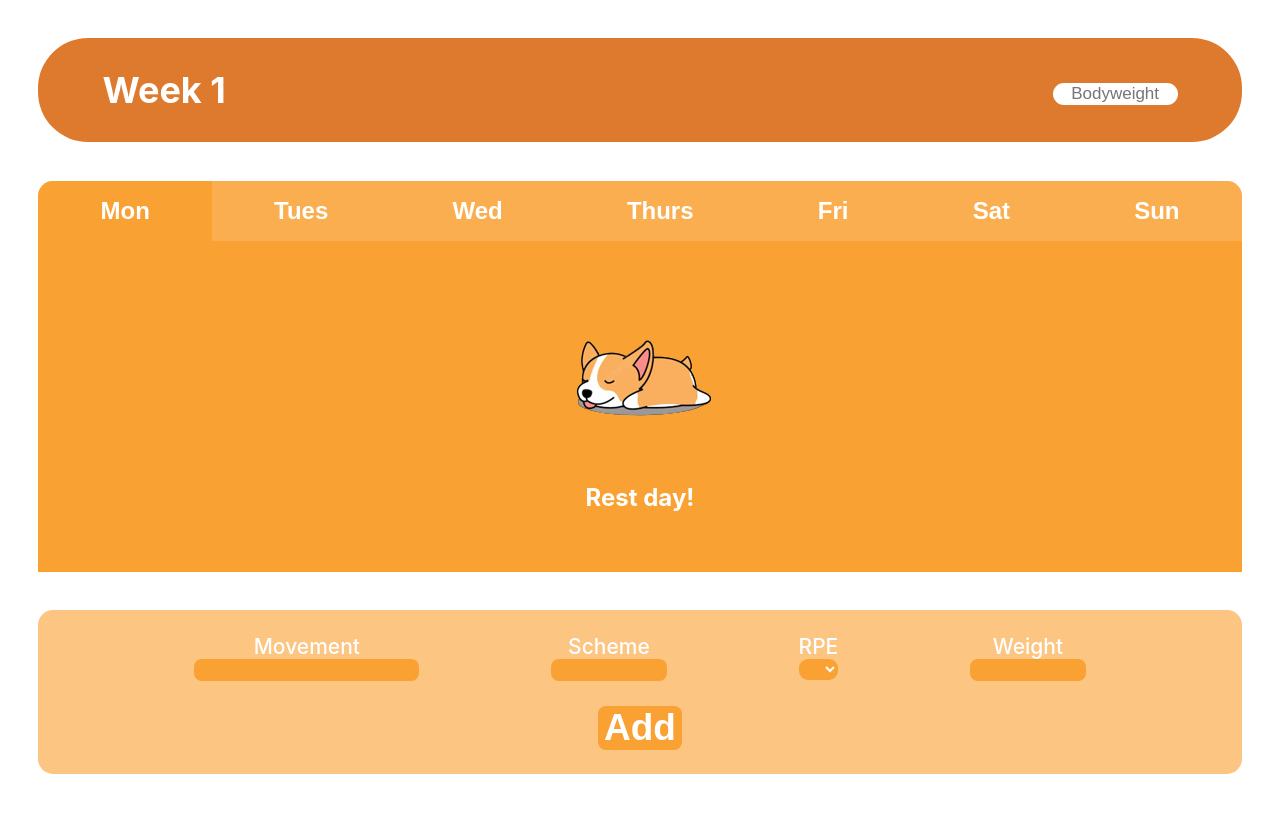
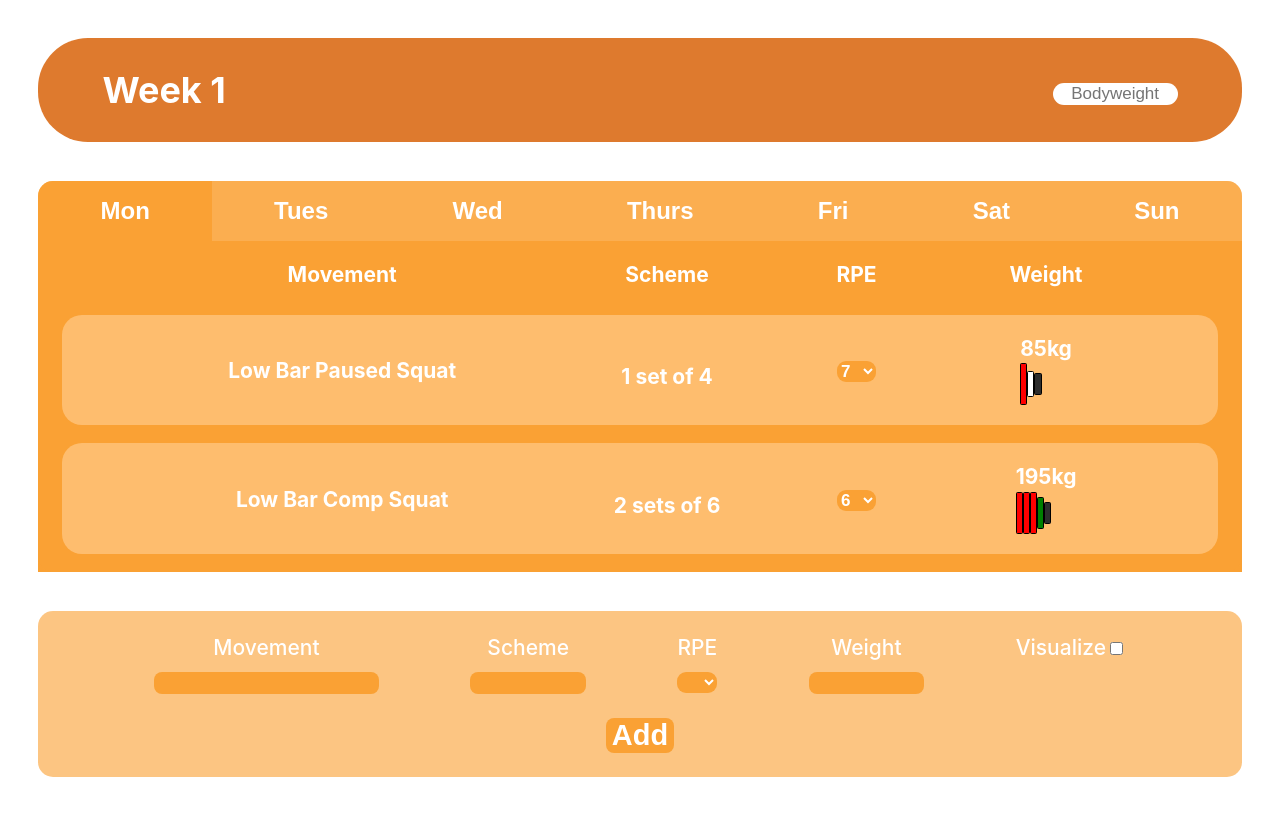
Before and after one commit to 2bato/coachingplatform, a React (Create React App) app: page / in a window 1280 px wide. Built offline with nearby package versions, Linux system fonts and the light colour scheme.

Commit message:
Added boolean property to toggle visualizer

```diff
--- a/src/App.js
+++ b/src/App.js
@@ -11,7 +11,8 @@ const DUMMYexercises = [
     scheme: '1 set of 4',
     rpe: 7,
     weight: 85,
-    day: 1,
+    day: 0,
+    visualize: true
   },
   {
     id: 2,
@@ -19,7 +20,8 @@ const DUMMYexercises = [
     scheme: '2 sets of 6',
     rpe: 6,
     weight: 195,
-    day: 1,
+    day: 0,
+    visualize: true
   },
   {
     id: 3,
@@ -28,6 +30,7 @@ const DUMMYexercises = [
     rpe: 7,
     weight: 257.5,
     day: 1,
+    visualize: true
   },
   {
     id: 4,
@@ -35,7 +38,8 @@ const DUMMYexercises = [
     scheme: '3 sets of 7',
     rpe: 8,
     weight: 267.5,
-    day: 1,
+    day: 2,
+    visualize: false
   },
 ];
 function App() {
@@ -55,7 +59,7 @@ function App() {
         <Header WeekNumber={WeekNumber} />
       </div>
       <div className="App-exercise">
-        <DayTab props={exercises} />{' '}
+        <DayTab props={exercises} />
         <AddExercise onAddNewExercise={addExerciseHandler} />
       </div>
     </div>
--- a/src/components/Exercise.css
+++ b/src/components/Exercise.css
@@ -15,7 +15,7 @@
 .Exercise-Label {
   display: grid;
   grid-template-columns: 35% 15% 10% 15%;
-  align-items: center;
+  align-items: baseline;
   justify-content: space-evenly;
   padding-inline: 3%;
   margin-inline: 2%;
--- a/src/components/Exercise.js
+++ b/src/components/Exercise.js
@@ -41,7 +41,12 @@ export default function Exercise({ props }) {
         </div>
       </div>
       {props.map((props) => (
-        <div className="Exercise-Item" key={props.id} day={props.day}>
+        <div
+          className="Exercise-Item"
+          key={props.id}
+          day={props.day}
+          visualize={props.visualize}
+        >
           <div className="Movement">
             <p>{props.movement}</p>
           </div>
@@ -52,8 +57,17 @@ export default function Exercise({ props }) {
             <RpeDropdown rpe={props.rpe} />
           </div>
           <div className="Weight">
-            <p>{props.weight}kg</p>
-            <WeightVisualizer className="WeightVisualizer" weight={props.weight} />
+            {props.visualize === true ? (
+              <div>
+                <p>{props.weight}kg</p>
+                <WeightVisualizer
+                  className="WeightVisualizer"
+                  weight={props.weight}
+                />
+              </div>
+            ) : (
+              <p>{props.weight}kg</p>
+            )}
           </div>
         </div>
       ))}
--- a/src/components/NewExercise.css
+++ b/src/components/NewExercise.css
@@ -8,24 +8,31 @@
   display: flex;
   flex-direction: column;
   max-width: 30%;
+  gap: 1.5vh;
 }
 
 .NewExercise-scheme {
   display: flex;
   flex-direction: column;
   max-width: 10%;
+  gap: 1.5vh;
+
 }
 
 .NewExercise-rpe {
   display: flex;
   flex-direction: column;
   max-width: 6%;
+  gap: 1.5vh;
+
 }
 
 .NewExercise-weight {
   display: flex;
   flex-direction: column;
   max-width: 10%;
+  gap: 1.5vh;
+
 }
 
 .NewExercise-movement input {
@@ -75,7 +82,7 @@
   background-color: rgb(250, 161, 52);
   color: white;
   border-style: hidden;
-  font-size: calc(5px + 4vmin);
+  font-size: calc(5px + 3vmin);
   font-weight: 600;
   margin-bottom: 2%;
   cursor: pointer;
--- a/src/components/NewExercise.js
+++ b/src/components/NewExercise.js
@@ -1,4 +1,4 @@
-import { useState, useContext} from 'react';
+import { useState, useContext } from 'react';
 import './NewExercise.css';
 import { TabContext } from './Tabs/TabProvider';
 
@@ -9,6 +9,7 @@ export default function NewExcercise(props) {
   const [enteredScheme, setEnteredScheme] = useState('');
   const [enteredRPE, setEnteredRPE] = useState('');
   const [enteredWeight, setEnteredWeight] = useState('');
+  const [enteredVisualize, setEnteredVisualize] = useState(false);
 
   const movementChangeHandler = (event) => {
     setEnteredMovement(event.target.value);
@@ -23,6 +24,10 @@ export default function NewExcercise(props) {
     setEnteredWeight(event.target.value);
   };
 
+  const visualizeChangeHandler = (event) => {
+    setEnteredVisualize(event.target.checked);
+  };
+
   const submitHandler = (event) => {
     event.preventDefault();
 
@@ -32,7 +37,8 @@ export default function NewExcercise(props) {
       scheme: enteredScheme,
       rpe: enteredRPE,
       weight: enteredWeight,
-      day: context.activeTab
+      day: context.activeTab,
+      visualize: enteredVisualize,
     };
 
     props.onSaveNewExercise(exerciseData);
@@ -40,6 +46,7 @@ export default function NewExcercise(props) {
     setEnteredScheme('');
     setEnteredRPE('');
     setEnteredWeight('');
+    setEnteredVisualize(false);
   };
   return (
     <form onSubmit={submitHandler} className="NewExercise">
@@ -79,6 +86,14 @@ export default function NewExcercise(props) {
             onChange={weightChangeHandler}
           />
         </div>
+        <div className="NewExercise-visualize">
+          <label>Visualize</label>
+          <input
+            type="checkbox"
+            value={enteredVisualize}
+            onChange={visualizeChangeHandler}
+          />
+        </div>
       </div>
       <div className="NewExercise-add">
         <button type="submit">Add</button>
```
